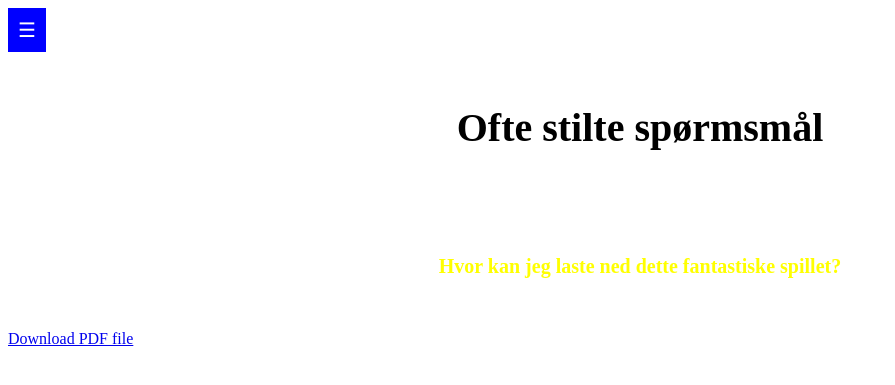
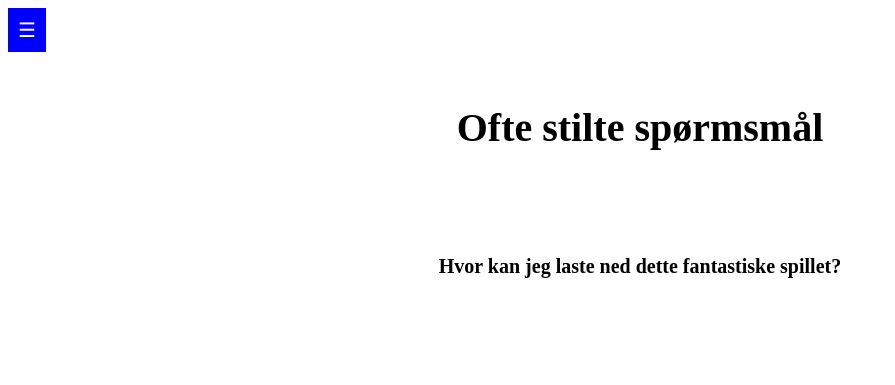
Before and after one commit to CHRISSYBREEZY/Nettside_Arsoppgave, a PHP site: page /FAQ.html in a window 1280 px wide. Shown: the top 385 px of the page, without its empty margins (0-895 px from the left). Run offline with PHP 8.4, Linux system fonts and the light colour scheme; some web fonts are replaced.

Commit message:
Fikset ux

```diff
--- a/FAQ.html
+++ b/FAQ.html
@@ -33,7 +33,7 @@
 	<h4>Hvor kan jeg laste ned dette fantastiske spillet?</h4>
 </div>
 
-<a href="Kubenmon/" download>Download PDF file</a>
+
 
 
   <script src="script.js"></script>
--- a/style.css
+++ b/style.css
@@ -107,7 +107,6 @@
 
 .Sporsmal{
     background-color: white;
-    color: yellow;
     padding: 2%;
     display: flex;
     justify-content: center;
```
